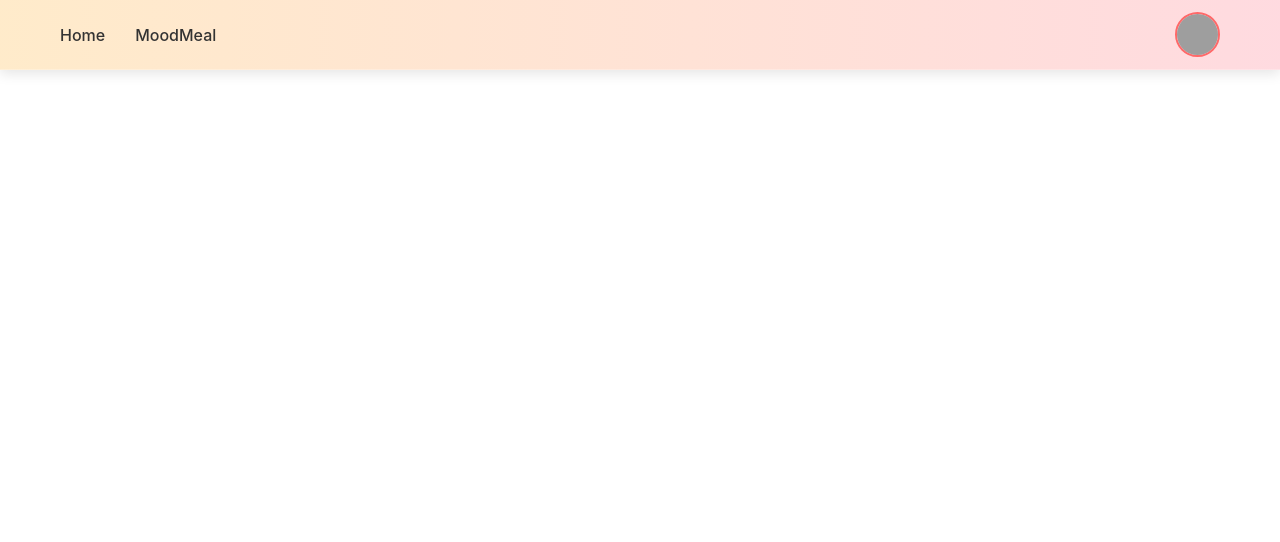
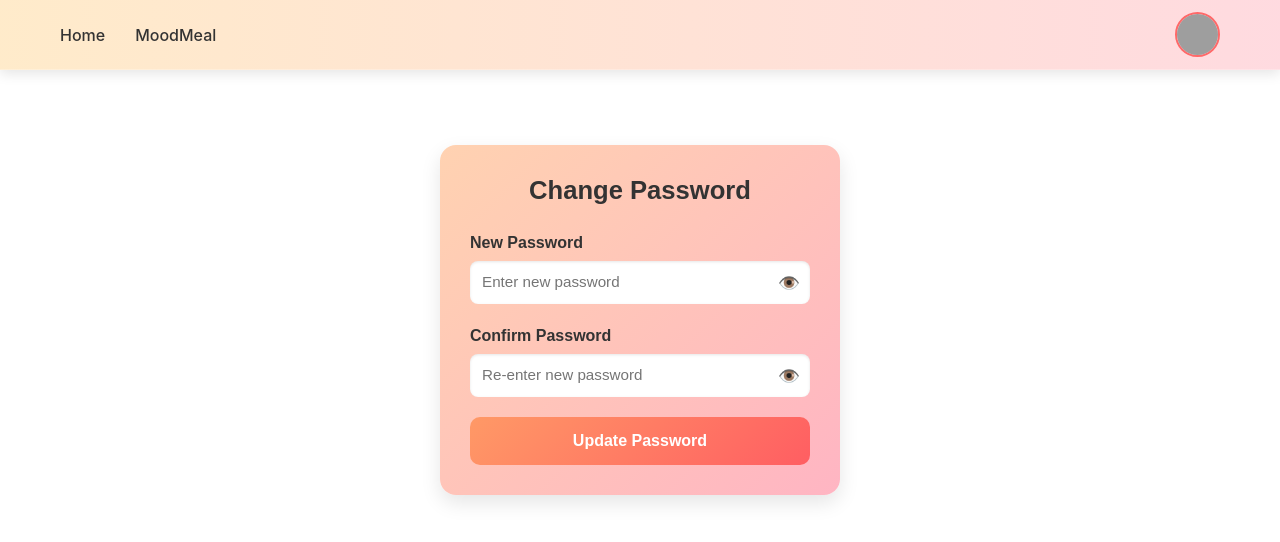
Before and after one commit to suhaas3/mood-meal, a React (Create React App) app: page /change-password in a window 1280 px wide. Before the commit this address had no page. Shown: the top 542 px of the page. Built offline with nearby package versions, Linux system fonts and the light colour scheme; grey boxes are pictures that could not be loaded.

Commit message:
change password is implementd

```diff
--- a/src/App.js
+++ b/src/App.js
@@ -3,6 +3,8 @@ import { BrowserRouter as Router,Routes,Route, Navigate } from "react-router-dom
 import SignUp from "./Components/SignUp/SignUp";
 import Profile from "./Components/Profile/Profile";
 import UserProfileCard from "./Components/UserProfileCard/UserProfileCard";
+import PasswordChange from "./Components/PasswordChange/PasswordChange";
+import ProtectedRoute from "./Components/ProtectedRoute/ProtectedRoute";
 
 const Home = lazy(() => import('./Components/Home/Home'))
 const Navbar = lazy(() => import('./Components/Navbar/Navbar'))
@@ -16,11 +18,12 @@ function App() {
       <Router>
         <Navbar/>
         <Routes>
-          <Route path="/" element={<Login/>} />
+          <Route path="/login" element={<Login/>} />
           <Route path="/home" element={<Home/>}/>
           <Route path="/moodmeal" element={<MoodMeal/>} />
           <Route path="/signup" element={<SignUp/>} />
           <Route path="/profile" element={<UserProfileCard/>} />
+          <Route path="/change-password" element={<PasswordChange/>} />
         </Routes>
       </Router>
     </>
--- a/src/Components/Login/Login.js
+++ b/src/Components/Login/Login.js
@@ -16,6 +16,7 @@ function Login() {
   const [error, setError] = useState("");
   const [hover, setHover] = useState(false);
   const [showPassword, setShowPassword] = useState(false);
+  const [loading, setLoading] = useState(false);
 
   const navigate = useNavigate();
   const dispatch = useDispatch();
@@ -32,6 +33,9 @@ function Login() {
     event.preventDefault();
     try {
       setError("");
+
+      if (loading) return; // prevents double click
+
       const res = await axios.post(
         BASE_URL + "/login",
         {
@@ -45,6 +49,8 @@ function Login() {
       navigate("/home");
     } catch (err) {
       setError("Invalid credentials!");
+    } finally {
+      setLoading(false);
     }
   };
 
@@ -87,7 +93,7 @@ function Login() {
 
           {error && <p className="error-text">{error}</p>}
 
-          <button onClick={handleSubmit} className="login-button-new">
+          <button onClick={handleSubmit} className="login-button-new" disabled={loading}>
             Login
           </button>
 
--- a/src/Components/Navbar/Navbar.js
+++ b/src/Components/Navbar/Navbar.js
@@ -57,11 +57,15 @@ function Navbar() {
     try {
       await axios.post(`${BASE_URL}/logout`, {}, { withCredentials: true });
       dispatch(removeUser());
-      navigate("/");
+      navigate("/login");
     } catch (err) {
       navigate("/login");
     }
   };
+
+  const handlePasswordChange = () => {
+    navigate('/change-password')
+  }
 
   return (
     <nav className="navbar-section">
@@ -91,7 +95,7 @@ function Navbar() {
           />
           <div className={`dropdown-menu ${dropdownOpen ? "show" : ""}`}>
             <p onClick={() => handleOptionClick("profile")}>Profile</p>
-            <p onClick={() => handleOptionClick("changepassword")}>
+            <p onClick={handlePasswordChange}>
               Change Password
             </p>
             <p onClick={() => handleOptionClick("forgotpassword")}>
--- /dev/null
+++ b/src/Components/PasswordChange/PasswordChange.css
@@ -0,0 +1,95 @@
+.change-password-container {
+  display: flex;
+  justify-content: center;
+  align-items: center;
+  min-height: 80vh;
+  background: #fff;
+  font-family: "Poppins", sans-serif;
+}
+
+.change-password-card {
+  width: 400px;
+  background: linear-gradient(135deg, #ffd2b1, #ffb5c3);
+  border-radius: 16px;
+  box-shadow: 0 8px 20px rgba(0, 0, 0, 0.1);
+  padding: 30px;
+  text-align: center;
+  transition: all 0.3s ease;
+}
+
+.change-password-card:hover {
+  transform: translateY(-4px);
+}
+
+.change-password-card h2 {
+  font-size: 1.6rem;
+  font-weight: 600;
+  color: #333;
+  margin-bottom: 25px;
+}
+
+.form-group {
+  display: flex;
+  flex-direction: column;
+  text-align: left;
+  margin-bottom: 20px;
+}
+
+.form-group label {
+  font-weight: 600;
+  color: #333;
+  margin-bottom: 6px;
+}
+
+.password-input {
+  position: relative;
+}
+
+.password-input input {
+  width: 100%;
+  padding: 10px 40px 10px 12px;
+  border: none;
+  border-radius: 8px;
+  background: #fff;
+  box-shadow: inset 0 1px 3px rgba(0, 0, 0, 0.1);
+  outline: none;
+  font-size: 0.95rem;
+}
+
+.eye-icon {
+  position: absolute;
+  right: 10px;
+  top: 9px;
+  cursor: pointer;
+  user-select: none;
+  font-size: 1.1rem;
+}
+
+.change-btn {
+  width: 100%;
+  padding: 12px;
+  border: none;
+  border-radius: 10px;
+  background: linear-gradient(135deg, #ff9966, #ff5e62);
+  color: #fff;
+  font-weight: 600;
+  cursor: pointer;
+  transition: all 0.3s ease;
+}
+
+.change-btn:hover {
+  opacity: 0.9;
+  transform: translateY(-2px);
+}
+
+.error-text {
+  color: #ff2e2e;
+  font-size: 0.9rem;
+  margin-top: 5px;
+}
+
+.success-text {
+  color: #1eab56;
+  font-size: 0.9rem;
+  margin-top: 5px;
+}
--- /dev/null
+++ b/src/Components/PasswordChange/PasswordChange.js
@@ -0,0 +1,94 @@
+import React, { useState } from "react";
+import axios from "axios";
+import "./PasswordChange.css";
+import { BASE_URL } from "../../Utils/constants";
+
+const PasswordChange = () => {
+  const [password, setPassword] = useState("");
+  const [confirmPassword, setConfirmPassword] = useState("");
+  const [message, setMessage] = useState("");
+  const [error, setError] = useState("");
+  const [showPassword, setShowPassword] = useState(false);
+
+  const handleChangePassword = async () => {
+    setMessage("");
+    setError("");
+
+    if (!password || !confirmPassword) {
+      setError("Please fill in all fields.");
+      return;
+    }
+
+    if (password !== confirmPassword) {
+      setError("Passwords do not match!");
+      return;
+    }
+
+    try {
+      const res = await axios.patch(
+        `${BASE_URL}/profile/password`,
+        { password },
+        { withCredentials: true }
+      );
+
+      setMessage(res?.data?.message || "Password changed successfully!");
+      setPassword("");
+      setConfirmPassword("");
+    } catch (err) {
+      setError(err?.response?.data || "Error changing password!");
+    }
+  };
+
+  return (
+    <div className="change-password-container">
+      <div className="change-password-card">
+        <h2>Change Password</h2>
+
+        <div className="form-group">
+          <label>New Password</label>
+          <div className="password-input">
+            <input
+              type={showPassword ? "text" : "password"}
+              value={password}
+              onChange={(e) => setPassword(e.target.value)}
+              placeholder="Enter new password"
+            />
+            <span
+              className="eye-icon"
+              onClick={() => setShowPassword(!showPassword)}
+            >
+              {showPassword ? "🙈" : "👁️"}
+            </span>
+          </div>
+        </div>
+
+        <div className="form-group">
+          <label>Confirm Password</label>
+          <div className="password-input">
+            <input
+              type={showPassword ? "text" : "password"}
+              value={confirmPassword}
+              onChange={(e) => setConfirmPassword(e.target.value)}
+              placeholder="Re-enter new password"
+            />
+            <span
+              className="eye-icon"
+              onClick={() => setShowPassword(!showPassword)}
+            >
+              {showPassword ? "🙈" : "👁️"}
+            </span>
+          </div>
+        </div>
+
+        {error && <p className="error-text">{error}</p>}
+        {message && <p className="success-text">{message}</p>}
+
+        <button onClick={handleChangePassword} className="change-btn">
+          Update Password
+        </button>
+      </div>
+    </div>
+  );
+};
+
+export default PasswordChange;
--- /dev/null
+++ b/src/Components/ProtectedRoute/ProtectedRoute.js
@@ -0,0 +1,17 @@
+import React from "react";
+import { useSelector } from "react-redux";
+import { Navigate } from "react-router-dom";
+
+const ProtectedRoute = ({ children }) => {
+  const user = useSelector((state) => state.user?.user); // adjust based on your slice
+
+  // If not logged in, redirect to login page
+  if (!user) {
+    return <Navigate to="/login" replace />;
+  }
+
+  // Else show the component
+  return children;
+};
+
+export default ProtectedRoute;
```
